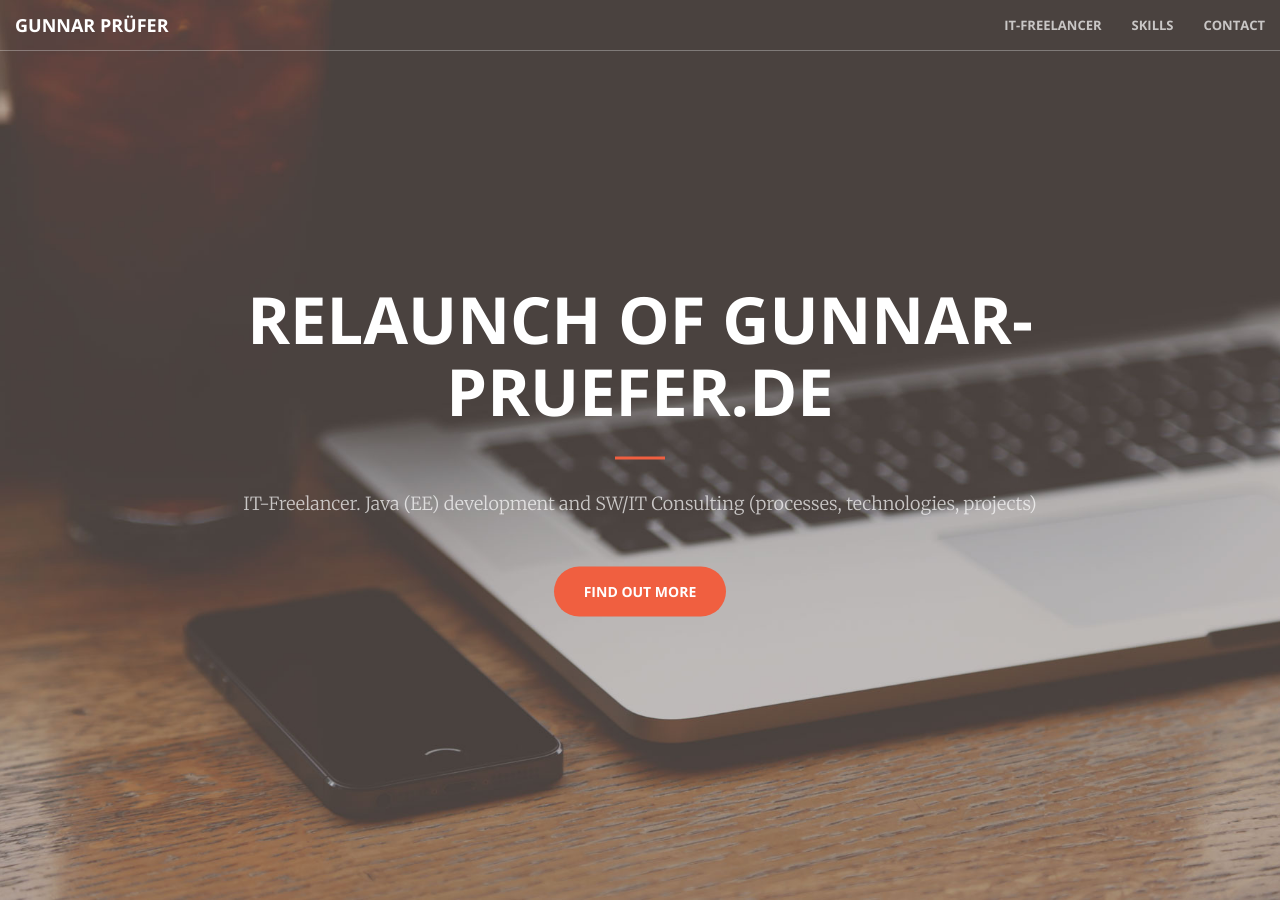
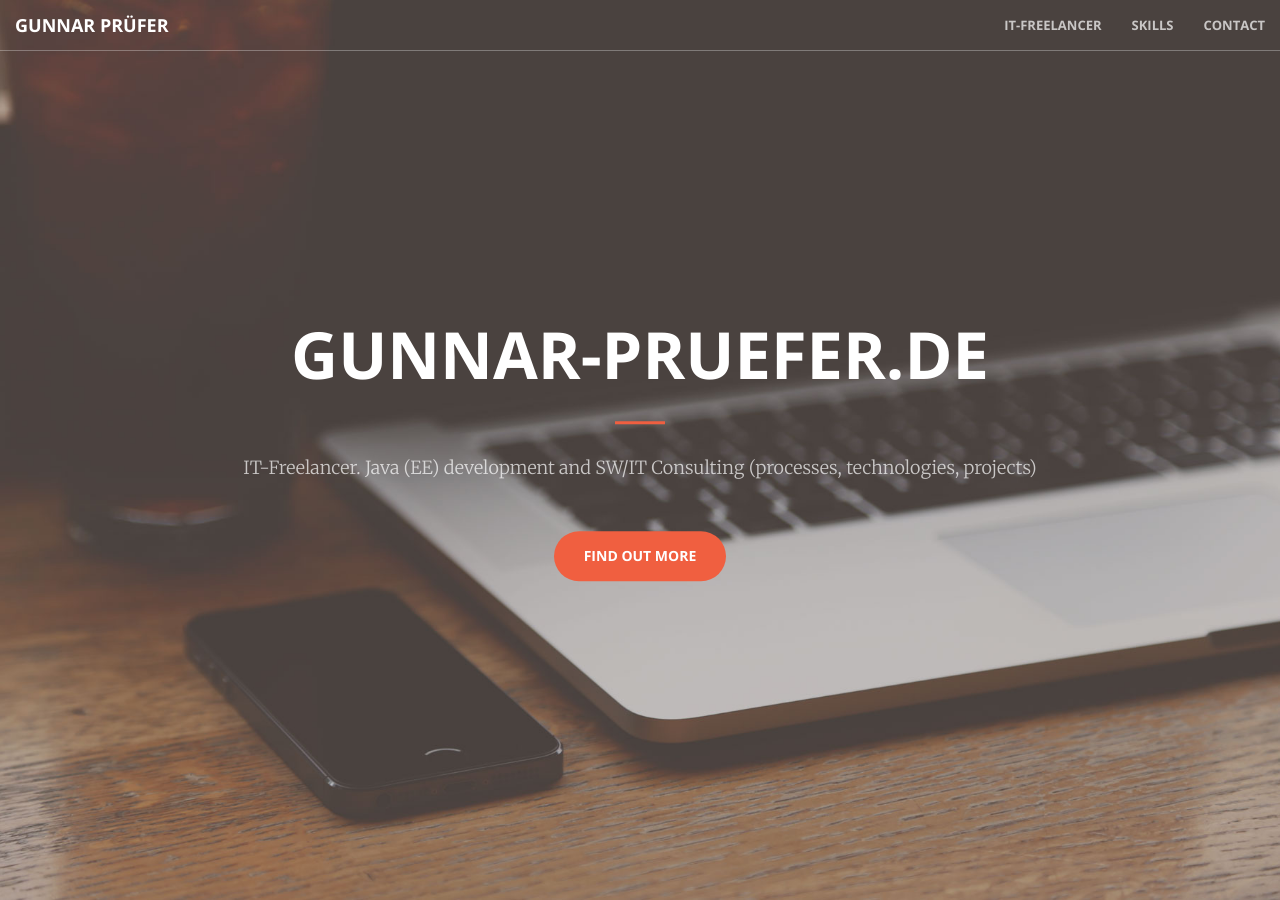
Before and after one commit to gunnarpruefer/gunnarpruefer.github.io, a Jekyll site: the page built from index.html, in a window 1280 px wide and 900 px high. Built offline with Jekyll 4.4.1, drawn with Linux system fonts in a browser that asks for light colours; some of the changed text lies outside the part shown.

Commit message:
changing domain to gunnar-pruefer.de

```diff
--- a/CNAME
+++ b/CNAME
@@ -1 +1 @@
-www.pruefi.eu
+www.gunnar-pruefer.de
--- a/_includes/contact.html
+++ b/_includes/contact.html
@@ -14,11 +14,12 @@
             </a>-->
         </div>
         <div class="col-lg-2 col-lg-offset-1 text-center">
-            <a href="mailto:{{ site.email }}">
+		<!--
+            <a href="mailto:{{ site.email }}">-->
             <i class="fa fa-envelope-o fa-3x wow bounceIn" data-wow-delay=".1s"></i>
                 <!-- <p>{{ site.email }}</p>-->
-				<p> mail at pruefi.eu</p>
-            </a>
+				<p> mail [at] pruefi.eu</p>
+           <!-- </a> -->
         </div>
 		<!--
         <div class="col-lg-2 col-lg-offset-1 text-center">
--- a/_includes/header.html
+++ b/_includes/header.html
@@ -1,7 +1,7 @@
 <header>
     <div class="header-content">
         <div class="header-content-inner">
-            <h1>Relaunch of gunnar-pruefer.de</h1>
+            <h1>gunnar-pruefer.de</h1>
             <hr>
             <p>IT-Freelancer. Java (EE) development and SW/IT Consulting (processes, technologies, projects)</p>
             <a href="#about" class="btn btn-primary btn-xl page-scroll">Find Out More</a>
```
